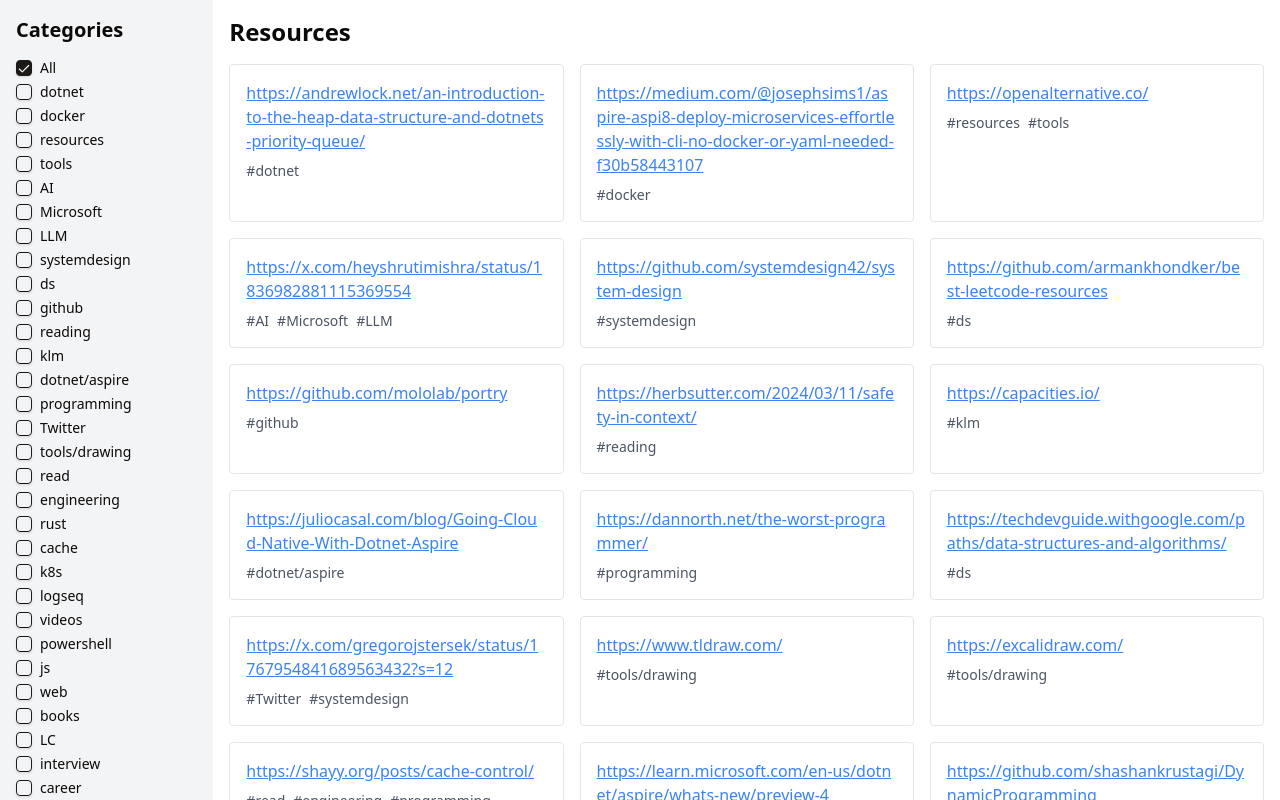
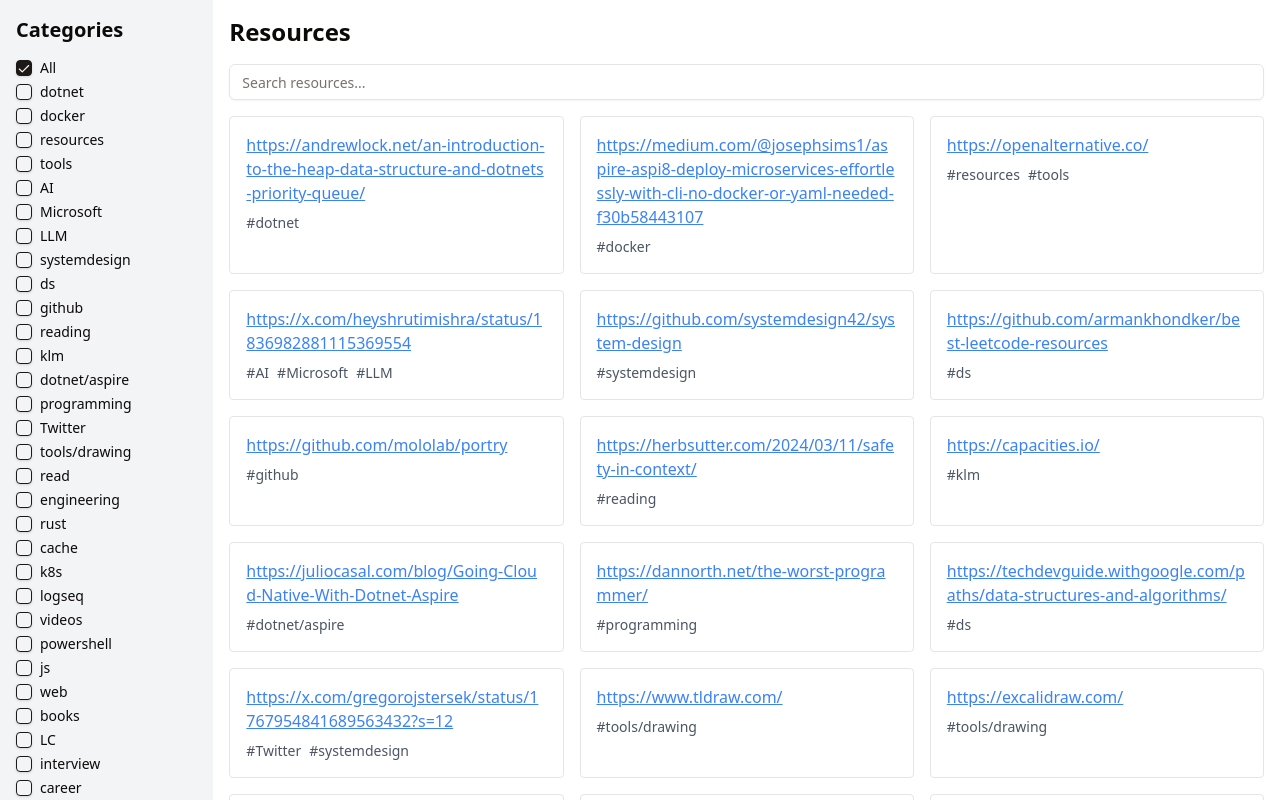
Before and after one commit to usmslm102/resources, a React (Vite) app in the folder res-ui/: page / in a window 1280 px wide. Shown: the top 800 px of the page. Built offline with nearby package versions, Linux system fonts and the light colour scheme.

Commit message:
Add search functionality to categories and resources
---

For more details, open the [Copilot Workspace session](https://copilot-workspace.githubnext.com/usmslm102/resources?shareId=XXXX-XXXX-XXXX-XXXX).

```diff
--- a/res-ui/src/App.tsx
+++ b/res-ui/src/App.tsx
@@ -4,6 +4,7 @@
 import { Checkbox } from './components/ui/checkbox'
 import { Label } from './components/ui/label'
 import { PanelRight } from 'lucide-react'
+import { Input } from './components/ui/input' // Import the Input component
 
 interface Resource {
   url: string;
@@ -13,6 +14,7 @@
 function App() {
   const [selectedCategories, setSelectedCategories] = useState<string[]>([])
   const [isSidebarOpen, setIsSidebarOpen] = useState(false) // State for sidebar toggle
+  const [searchQuery, setSearchQuery] = useState('') // State for search query
 
   useEffect(() => {
     if (isSidebarOpen) {
@@ -42,11 +44,10 @@
     }
   }
 
-  const filteredResources: Resource[] = selectedCategories.length > 0
-    ? resources.filter(resource =>
-        resource.categories.some(category => selectedCategories.includes(category))
-      )
-    : resources
+  const filteredResources: Resource[] = resources.filter(resource =>
+    (selectedCategories.length === 0 || resource.categories.some(category => selectedCategories.includes(category))) &&
+    (resource.url.toLowerCase().includes(searchQuery.toLowerCase()) || resource.categories.some(category => category.toLowerCase().includes(searchQuery.toLowerCase())))
+  )
 
   return (
     <>
@@ -98,6 +99,14 @@
 
         <main className="md:w-5/6 w-full p-4">
           <h1 className="text-2xl font-bold mb-4">Resources</h1>
+          <div className="mb-4">
+            <Input
+              type="text"
+              placeholder="Search resources..."
+              value={searchQuery}
+              onChange={(e) => setSearchQuery(e.target.value)}
+            />
+          </div>
           <div className="resources grid grid-cols-1 sm:grid-cols-2 lg:grid-cols-3 gap-4">
             {filteredResources.map(resource => (
               <div key={resource.url} className="block p-4 border rounded hover:bg-gray-50">
```
